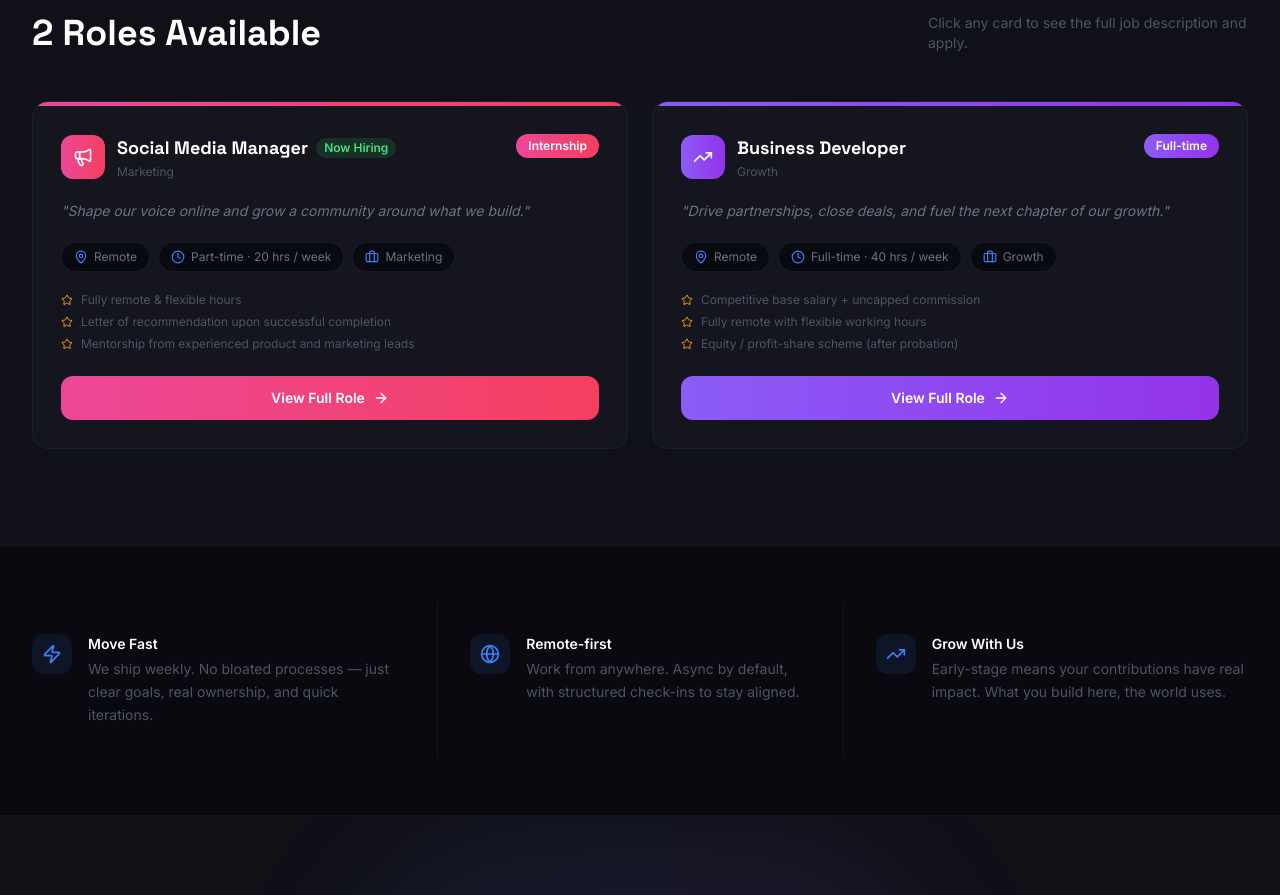
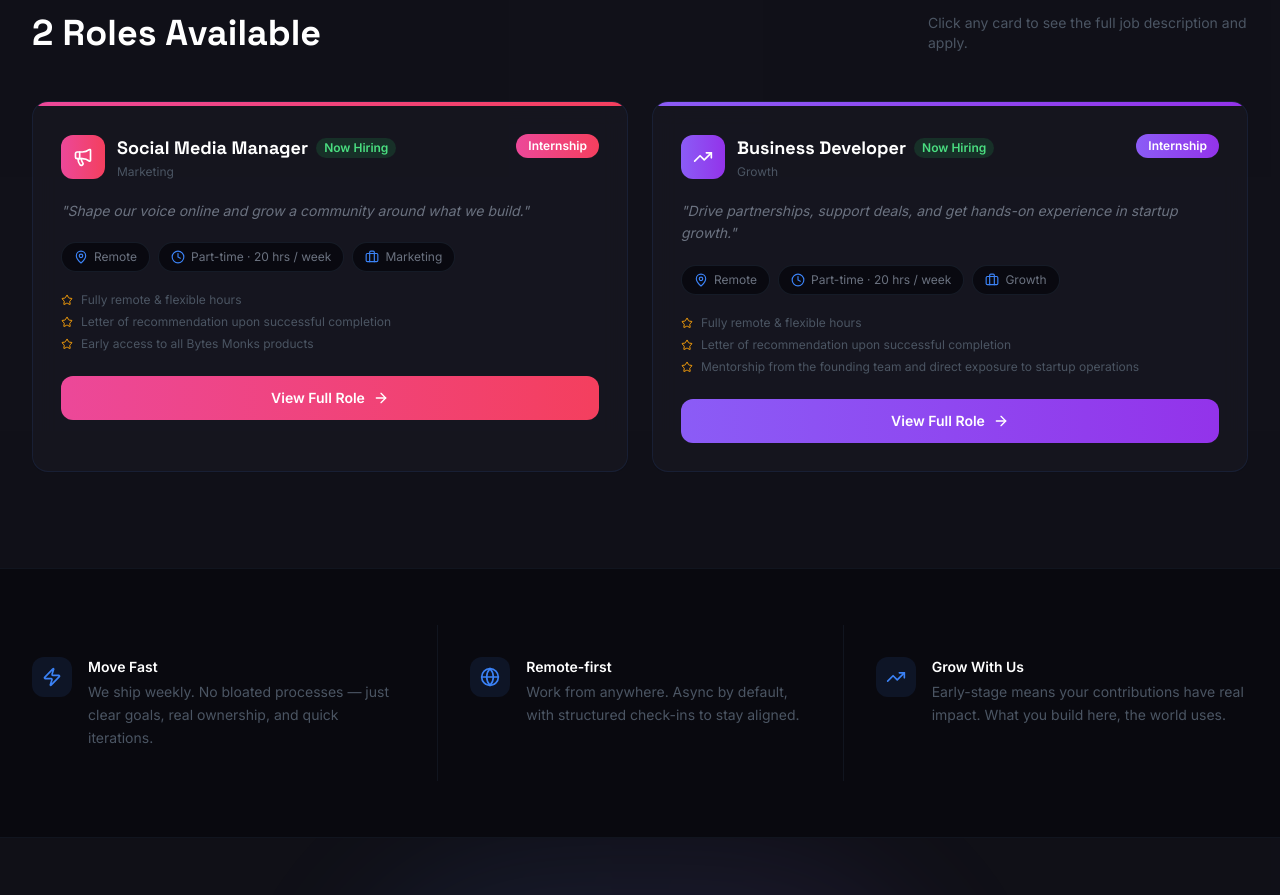
Before and after one commit to bytes-monks/bytes-monks, a React (Vite) app: page /hiring in a window 1280 px wide. Shown: the part 840-1735 px from the top of the page. Built offline with nearby package versions, Linux system fonts and the light colour scheme.

Commit message:
chores(hiring): update available roles

```diff
--- a/src/pages/Hiring.tsx
+++ b/src/pages/Hiring.tsx
@@ -79,54 +79,51 @@ const jobs: JobOffer[] = [
     perks: [
       'Fully remote & flexible hours',
       'Letter of recommendation upon successful completion',
-      'Mentorship from experienced product and marketing leads',
       'Early access to all Bytes Monks products',
       'Potential conversion to paid role based on performance',
     ],
   },
   {
-    id: 'business-developer',
+    id: 'business-developer-intern',
     title: 'Business Developer',
-    type: 'Full-time',
+    type: 'Internship',
     location: 'Remote',
     department: 'Growth',
-    commitment: 'Full-time · 40 hrs / week',
+    commitment: 'Part-time · 20 hrs / week',
+    badge: 'Now Hiring',
     icon: TrendingUp,
     gradient: 'from-violet-500 to-purple-600',
-    tagline: 'Drive partnerships, close deals, and fuel the next chapter of our growth.',
+    tagline: 'Drive partnerships, support deals, and get hands-on experience in startup growth.',
     about:
-      'We are growing fast and need a sharp Business Developer to identify new client opportunities, nurture strategic partnerships, and help scale our agency and SaaS revenue. You will work directly with the founders, own the full sales cycle from prospecting to close, and have a direct impact on company direction.',
+      'Bytes Monks is looking for an ambitious Business Developer Intern to support our growth efforts — identifying new client opportunities, nurturing strategic partnerships, and helping scale our agency and SaaS revenue. You will work directly with the founders, get real exposure to the full sales cycle, and have a tangible impact on company direction from day one.',
     responsibilities: [
-      'Identify and qualify new business opportunities through outbound prospecting (LinkedIn, cold email, events)',
-      'Manage the end-to-end sales cycle: discovery calls, proposals, negotiations, and closing',
-      'Build and maintain relationships with prospects, clients, and strategic partners',
-      'Collaborate with the tech team to scope and price custom development projects accurately',
-      'Track pipeline activity in CRM and report progress on weekly revenue targets',
-      'Represent Bytes Monks at online and in-person tech / startup events',
-      'Identify upsell and cross-sell opportunities within the existing client base',
+      'Research and qualify new business opportunities through outbound prospecting (LinkedIn, cold email, events)',
+      'Support discovery calls, proposals, and follow-up communications',
+      'Help build and maintain relationships with prospects, clients, and strategic partners',
+      'Collaborate with the tech team to understand and communicate our service offerings',
+      'Track pipeline activity in CRM and report progress on weekly targets',
+      'Represent Bytes Monks at online tech / startup events and communities',
       'Gather market feedback to inform product roadmap and positioning',
     ],
     requirements: [
-      '2+ years of experience in business development, sales, or a client-facing role — ideally in tech or digital services',
-      'Proven track record of hitting or exceeding revenue targets',
-      'Excellent communication and negotiation skills — you are comfortable running calls with CTOs and founders',
-      'Strong self-starter mindset: you thrive with autonomy and minimal hand-holding',
-      'Proficiency with CRM tools (HubSpot, Pipedrive, or similar)',
+      'Currently enrolled in or recently graduated from a Business, Marketing, or related programme',
+      'Strong communication skills — clear, persuasive, and professional',
+      'Genuine interest in technology, startups, or SaaS products',
+      'Proactive self-starter mindset: you take initiative and follow through',
+      'Ability to work independently and manage your time across 20 hours per week',
       'Fluent written and spoken English',
     ],
     niceToHave: [
-      'Experience selling software development, SaaS, or managed services',
+      'Prior experience in sales, business development, or a client-facing role',
+      'Understanding of web technologies or SaaS business models',
       'Existing network in the startup or SME ecosystem',
-      'Understanding of web technologies or SaaS business models',
-      'Experience working in a remote-first team',
     ],
     perks: [
-      'Competitive base salary + uncapped commission',
-      'Fully remote with flexible working hours',
-      'Equity / profit-share scheme (after probation)',
-      'Direct access to the founding team and real ownership of your role',
-      'Budget for courses, conferences, and professional development',
+      'Fully remote & flexible hours',
+      'Letter of recommendation upon successful completion',
+      'Mentorship from the founding team and direct exposure to startup operations',
       'Early access to all Bytes Monks products and internal tools',
+      'Potential conversion to paid role based on performance',
     ],
   },
 ];
```
